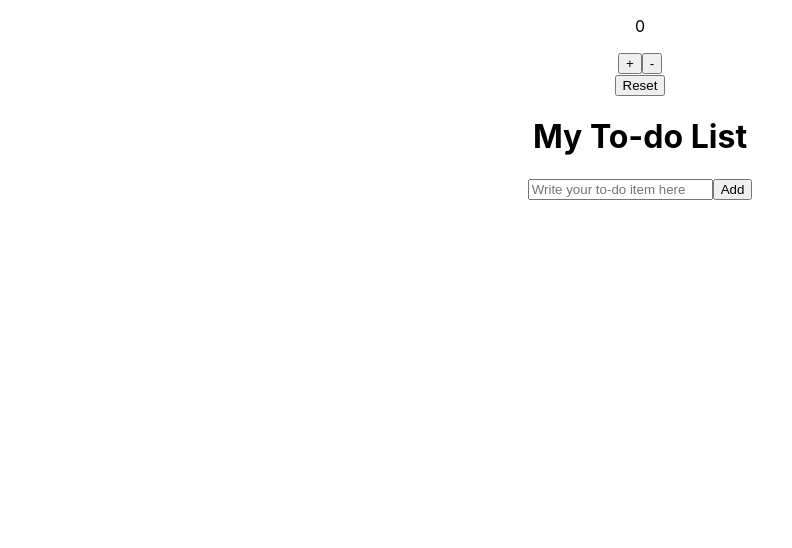
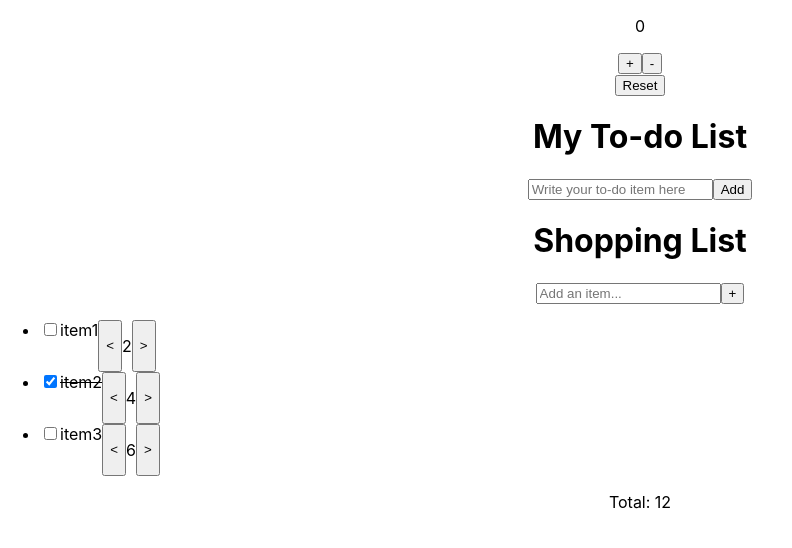
Before and after one commit to JS-Jamie/Coding-Practices-React, a React (Create React App) app: page / in a window 1280 px wide. Shown: the top 548 px of the page, without its empty margins (0-792 px from the left). Built offline with nearby package versions, Linux system fonts and the light colour scheme.

Commit message:
Fix bugs for the counter buttons and total

```diff
--- a/src/App.js
+++ b/src/App.js
@@ -2,12 +2,14 @@ import React from "react";
 import "./App.css";
 import Counter from "./Counter/Counter";
 import ToDoList from "./ToDoList/ToDoList";
+import ShoppingList from "./ShoppingList/ShoppingList";
 
 function App() {
   return (
     <div className="App">
       <Counter />
       <ToDoList />
+      <ShoppingList />
     </div>
   );
 }
--- /dev/null
+++ b/src/ShoppingList/ShoppingList.js
@@ -0,0 +1,105 @@
+import React, { useState, useEffect } from "react";
+import ItemCounter from "./components/ItemCounter";
+
+const ShoppingList = () => {
+  const [inputValue, setInputValue] = useState("");
+  const [shoppingList, setShoppingList] = useState([
+    { itemName: "item1", qty: 2, isSelected: false },
+    { itemName: "item2", qty: 4, isSelected: true },
+    { itemName: "item3", qty: 6, isSelected: false },
+  ]);
+
+  const [total, setTotal] = useState(() => {
+    const qtyArray = shoppingList.map((i) => {
+      return i.qty;
+    });
+    let qtySum = 0;
+    for (let i = 0; i < qtyArray.length; i++) {
+      qtySum += qtyArray[i];
+    }
+    return qtySum;
+  });
+
+  useEffect(() => {
+    totalCounter();
+  }, [shoppingList]);
+
+  const changeHandler = (e) => {
+    setInputValue(e.target.value);
+  };
+
+  const addHandler = () => {
+    if (inputValue.length > 0) {
+      setShoppingList((currentValue) => {
+        return [
+          ...currentValue,
+          { itemName: inputValue, qty: 1, isSelected: false },
+        ];
+      });
+      setInputValue("");
+      totalCounter();
+    }
+  };
+
+  const toggleComplete = (index) => {
+    const newShoppingList = [...shoppingList];
+    newShoppingList[index].isSelected = !newShoppingList[index].isSelected;
+    setShoppingList(newShoppingList);
+  };
+
+  const totalCounter = () => {
+    const qtyList = shoppingList.map((i) => {
+      return i.qty;
+    });
+    let qtySum = 0;
+    for (let i = 0; i < qtyList.length; i++) {
+      qtySum += qtyList[i];
+    }
+    setTotal(qtySum);
+  };
+
+  return (
+    <div>
+      <h1>Shopping List</h1>
+      <input
+        onChange={changeHandler}
+        placeholder="Add an item..."
+        value={inputValue}
+      />
+      <button onClick={addHandler}>+</button>
+
+      <ul>
+        {shoppingList.map((i, index) => {
+          return (
+            <div key={index} style={{ display: "flex", flexDirection: "row" }}>
+              <li
+                onClick={() => {
+                  toggleComplete(index);
+                }}
+                id={index}
+                style={{
+                  textDecoration:
+                    i.isSelected === true ? "line-through" : "none",
+                }}
+              >
+                <input type="checkbox" checked={i.isSelected} />
+                {i.itemName}
+              </li>
+              <ItemCounter
+                qty={i.qty}
+                totalCounter={totalCounter}
+                shoppingList={shoppingList}
+                setShoppingList={setShoppingList}
+                index={index}
+              />
+            </div>
+          );
+        })}
+      </ul>
+
+      <p>Total: {total}</p>
+    </div>
+  );
+};
+
+export default ShoppingList;
--- /dev/null
+++ b/src/ShoppingList/components/ItemCounter.js
@@ -0,0 +1,36 @@
+import React from "react";
+
+const ItemCounter = ({
+  qty,
+  totalCounter,
+  shoppingList,
+  setShoppingList,
+  index,
+}) => {
+  const decrementHandler = (index) => {
+    if (qty > 0) {
+      const newShoppingList = [...shoppingList];
+      newShoppingList[index].qty = newShoppingList[index].qty - 1;
+
+      setShoppingList(newShoppingList);
+      totalCounter();
+    }
+  };
+
+  const incrementHandler = (index) => {
+    const newShoppingList = [...shoppingList];
+    newShoppingList[index].qty = newShoppingList[index].qty + 1;
+    setShoppingList(newShoppingList);
+    totalCounter();
+  };
+
+  return (
+    <div style={{ display: "flex", flexDirection: "row" }}>
+      <button onClick={() => decrementHandler(index)}>&lt;</button>
+      <p>{qty}</p>
+      <button onClick={() => incrementHandler(index)}>&gt;</button>
+    </div>
+  );
+};
+
+export default ItemCounter;
```
